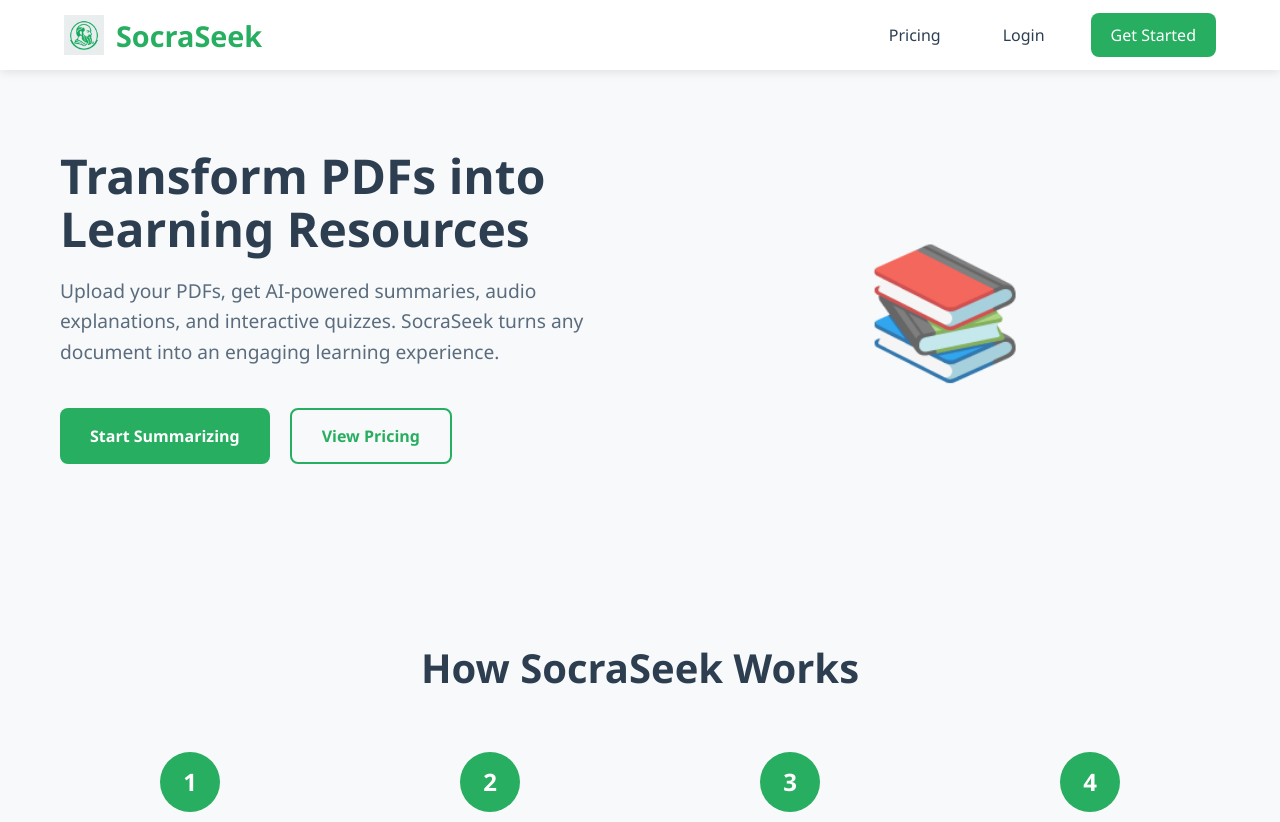
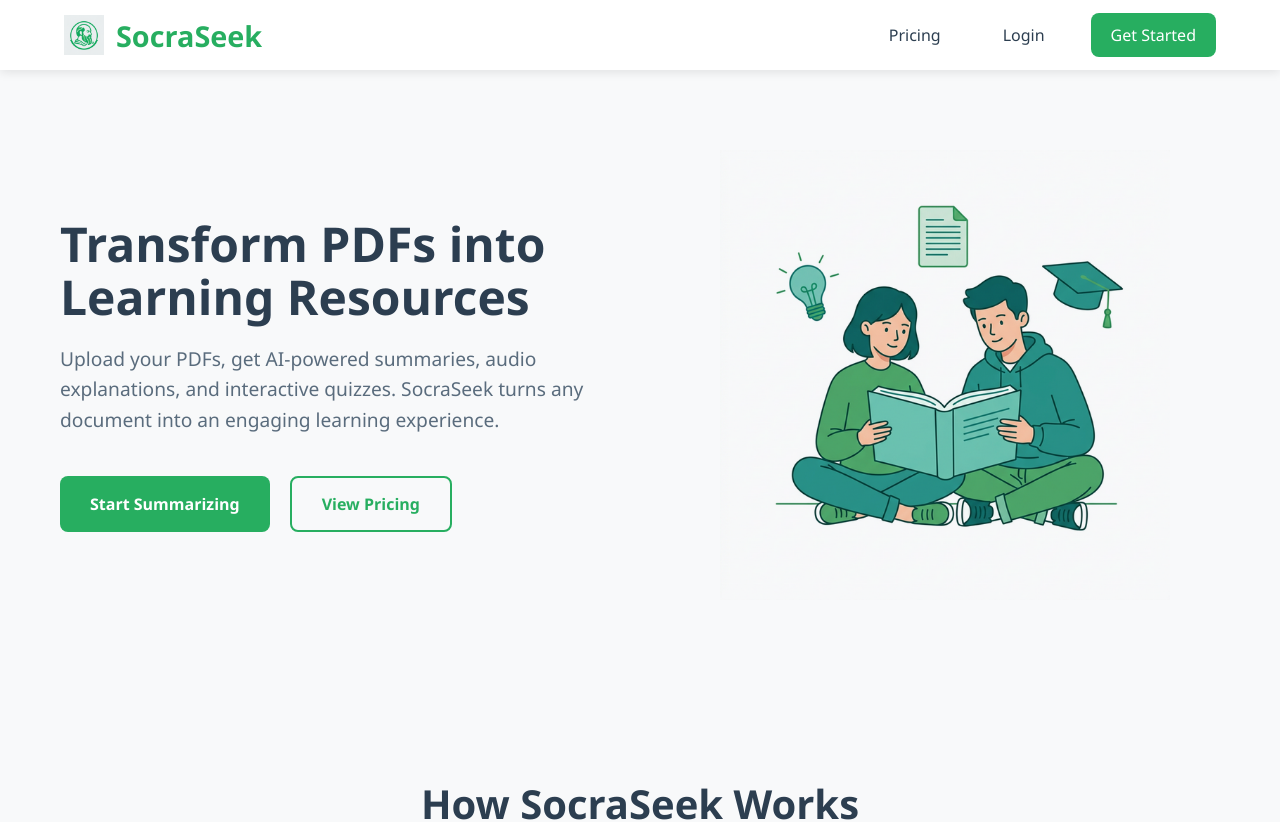
Before and after one commit to ayorex11/socratic-frontend, a Vue app: page / in a window 1280 px wide. Shown: the top 822 px of the page. Built offline with nearby package versions, Linux system fonts and the light colour scheme.

Commit message:
image fix

```diff
--- a/src/views/HomeView.vue
+++ b/src/views/HomeView.vue
@@ -14,7 +14,11 @@
         </div>
       </div>
       <div class="hero-image">
-        <div class="placeholder-image">📚</div>
+        <img
+          src="/hero-reading.png"
+          alt="Two students reading together"
+          class="hero-illustration"
+        />
       </div>
     </section>
 
@@ -257,9 +261,11 @@
   order: -1;
 }
 
-.placeholder-image {
-  font-size: clamp(4rem, 15vw, 8rem);
-  opacity: 0.8;
+.hero-illustration {
+  width: 100%;
+  max-width: clamp(250px, 40vw, 450px);
+  height: auto;
+  mix-blend-mode: multiply;
 }
 
 /* Workflow Section */
@@ -495,21 +501,36 @@
 
 /* Dark mode support */
 @media (prefers-color-scheme: dark) {
-  .hero-title,
-  .section-title,
+  .home {
+    background: #121212;
+  }
+
+  .hero {
+    background: #121212;
+  }
+
+  .hero-title {
+    color: #27ae60;
+  }
+
+  .hero-subtitle {
+    color: #b0b0b0;
+  }
+
+  .section-title {
+    color: #27ae60;
+  }
+
   .step-content h3,
   .feature-card h3,
-  .use-case h3,
-  .cta-section h2 {
-    color: #ffffff;
+  .use-case h3 {
+    color: #2ecc71;
   }
 
-  .hero-subtitle,
   .step-content p,
   .feature-card p,
-  .use-case p,
-  .cta-section p {
-    color: #cccccc;
+  .use-case p {
+    color: #b0b0b0;
   }
 
   .workflow,
@@ -517,15 +538,28 @@
     background: #1a1a1a;
   }
 
+  .features {
+    background: #121212;
+  }
+
   .feature-card,
   .use-case {
     background: #2d2d2d;
-    color: #ffffff;
+    box-shadow: 0 5px 15px rgba(0, 0, 0, 0.3);
   }
 
-  .feature-card p,
-  .use-case p {
-    color: #aaaaaa;
+  .cta-button.secondary {
+    color: #2ecc71;
+    border-color: #2ecc71;
+  }
+
+  .cta-button.secondary:hover {
+    background: #2ecc71;
+    color: #121212;
+  }
+
+  .hero-illustration {
+    mix-blend-mode: screen;
   }
 }
 
```
Also changed, not shown: public/hero-reading.png (added).
